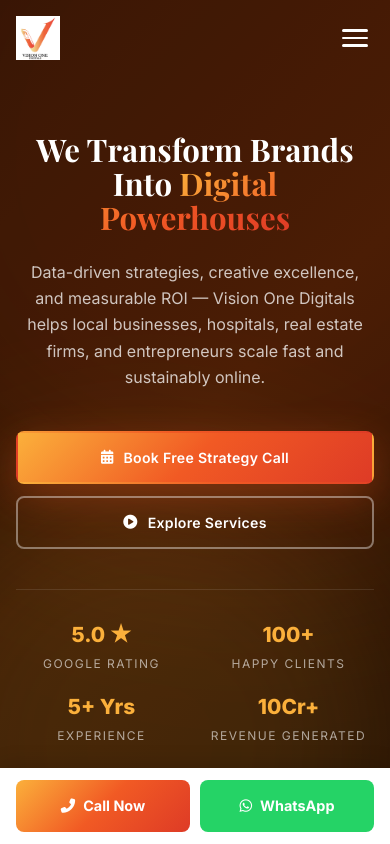
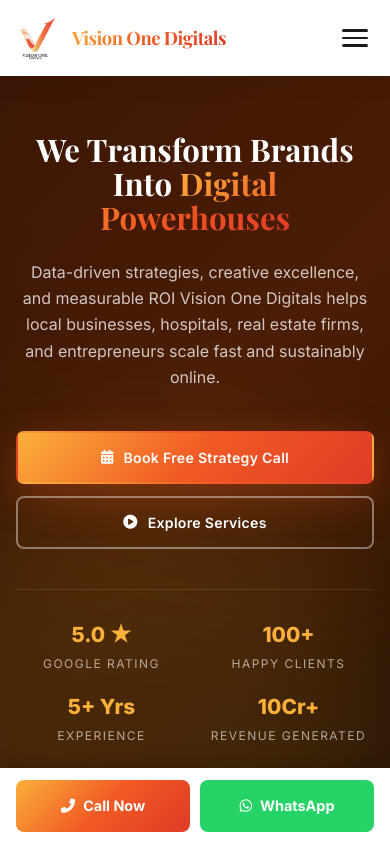
Before and after one commit to manojalluri/Vision-One-Digitals, a website built with Vite: page index.html in a window 390 px wide. Shown: the top 844 px of the page. Built offline with nearby package versions, Linux system fonts and the light colour scheme; a web font is replaced by a local one.

Commit message:
feat: add brand name to logo, update header to white, and improve mobile nav theme

```diff
--- a/index.html
+++ b/index.html
@@ -50,6 +50,7 @@
         <div class="container header-inner">
             <a href="#home" class="logo">
                 <img src="/assets/logo.png" alt="Vision One Digitals Logo" />
+                <span class="logo-text">Vision One Digitals</span>
             </a>
 
             <div class="nav-links">
@@ -82,7 +83,7 @@
                 </h1>
 
                 <p>
-                    Data-driven strategies, creative excellence, and measurable ROI — Vision One Digitals helps local
+                    Data-driven strategies, creative excellence, and measurable ROI Vision One Digitals helps local
                     businesses, hospitals, real estate firms, and entrepreneurs scale fast and sustainably online.
                 </p>
 
@@ -582,7 +583,10 @@
 
                 <!-- Brand -->
                 <div class="footer-brand">
-                    <div class="logo"><img src="/assets/logo.png" alt="Vision One Digitals" /></div>
+                    <div class="logo">
+                        <img src="/assets/logo.png" alt="Vision One Digitals" />
+                        <span class="logo-text">Vision One Digitals</span>
+                    </div>
                     <p>Empowering Vijayawada's businesses with world-class digital strategies. Innovation meets strategy
                         meets results.</p>
                     <div class="social-row">
@@ -688,8 +692,8 @@
 
         // ——— Mobile Nav ———
         function toggleMobileNav() {
-            document.getElementById('mobileNav').classList.add('open');
-            document.getElementById('hamburger').classList.add('open');
+            document.getElementById('mobileNav').classList.toggle('open');
+            document.getElementById('hamburger').classList.toggle('open');
         }
         function closeMobileNav() {
             document.getElementById('mobileNav').classList.remove('open');
--- a/src/style.css
+++ b/src/style.css
@@ -194,7 +194,9 @@
   left: 0;
   right: 0;
   z-index: 1000;
-  padding: 22px 0;
+  padding: 14px 0;
+  background: var(--white);
+  box-shadow: 0 2px 30px rgba(0, 0, 0, 0.08);
   transition: var(--ease);
 }
 
@@ -202,8 +204,7 @@
   background: rgba(255, 255, 255, 0.96);
   backdrop-filter: blur(24px);
   -webkit-backdrop-filter: blur(24px);
-  padding: 14px 0;
-  box-shadow: 0 2px 30px rgba(0, 0, 0, 0.08);
+  padding: 10px 0;
 }
 
 .header-inner {
@@ -211,6 +212,12 @@
   align-items: center;
   justify-content: space-between;
   gap: 24px;
+}
+
+.logo {
+  display: flex;
+  align-items: center;
+  gap: 12px;
 }
 
 .logo img {
@@ -218,6 +225,19 @@
   width: auto;
 }
 
+.logo-text {
+  font-family: var(--font-head);
+  font-weight: 700;
+  font-size: 1.4rem;
+  background: var(--grad-brand);
+  -webkit-background-clip: text;
+  -webkit-text-fill-color: transparent;
+  background-clip: text;
+  white-space: nowrap;
+  transition: var(--ease);
+  letter-spacing: -0.5px;
+}
+
 .nav-links {
   display: flex;
   align-items: center;
@@ -227,7 +247,7 @@
 .nav-links a {
   font-size: 0.9rem;
   font-weight: 500;
-  color: rgba(255, 255, 255, 0.85);
+  color: var(--dark);
   transition: var(--ease);
 }
 
@@ -267,7 +287,7 @@
   display: block;
   width: 26px;
   height: 2.5px;
-  background: #fff;
+  background: var(--dark);
   border-radius: 4px;
   transition: var(--ease);
 }
@@ -296,7 +316,7 @@
   left: 0;
   right: 0;
   bottom: 0;
-  background: var(--dark-alt);
+  background: var(--white);
   z-index: 999;
   flex-direction: column;
   align-items: center;
@@ -311,7 +331,7 @@
 .mobile-nav a {
   font-size: 1.6rem;
   font-family: var(--font-head);
-  color: #fff;
+  color: var(--dark);
   transition: var(--ease);
 }
 
@@ -324,7 +344,7 @@
   top: 24px;
   right: 24px;
   font-size: 2rem;
-  color: #fff;
+  color: var(--dark);
   cursor: pointer;
   line-height: 1;
 }
@@ -338,7 +358,7 @@
   position: relative;
   overflow: hidden;
   color: #fff;
-  padding: 120px 0 80px;
+  padding: 180px 0 100px;
 }
 
 /* Animated background blobs */
@@ -1589,9 +1609,12 @@
     height: 44px;
   }
 
-  /* Hero */
+  .logo-text {
+    font-size: 1.15rem;
+  }
+
   .hero {
-    padding: 100px 0 64px;
+    padding: 150px 0 80px;
     text-align: center;
   }
 
```
